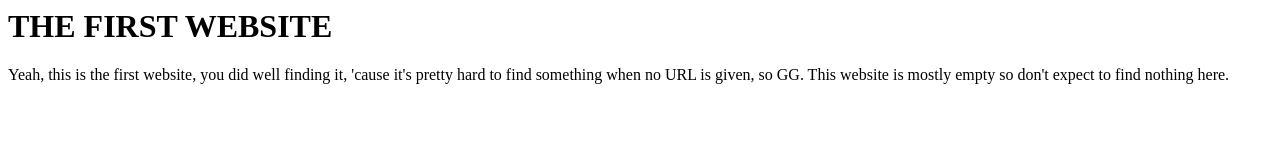
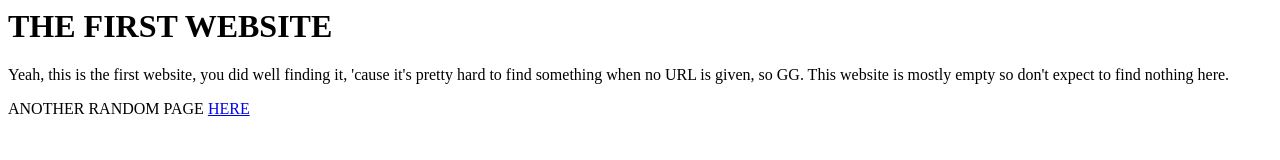
Before and after one commit to TheLawkWeb/1, a plain HTML site: page darkeneddark/index.html in a window 1280 px wide. Drawn offline with Linux system fonts and the light colour scheme.

Commit message:
Update index.html

```diff
--- a/darkeneddark/index.html
+++ b/darkeneddark/index.html
@@ -1,2 +1,3 @@
 <h1>THE FIRST WEBSITE</h1>
 <p>Yeah, this is the first website, you did well finding it, 'cause it's pretty hard to find something when no URL is given, so GG. This website is mostly empty so don't expect to find nothing here.</p>
+<p>ANOTHER RANDOM PAGE <a href="/page.html">HERE</a></p>
```
